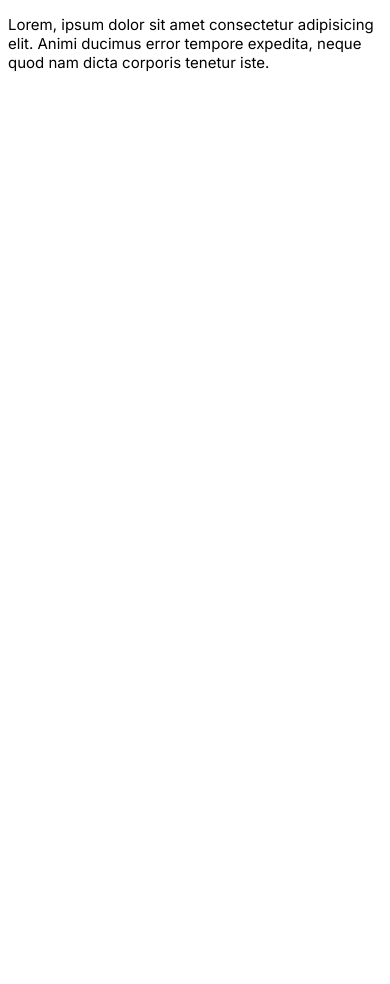
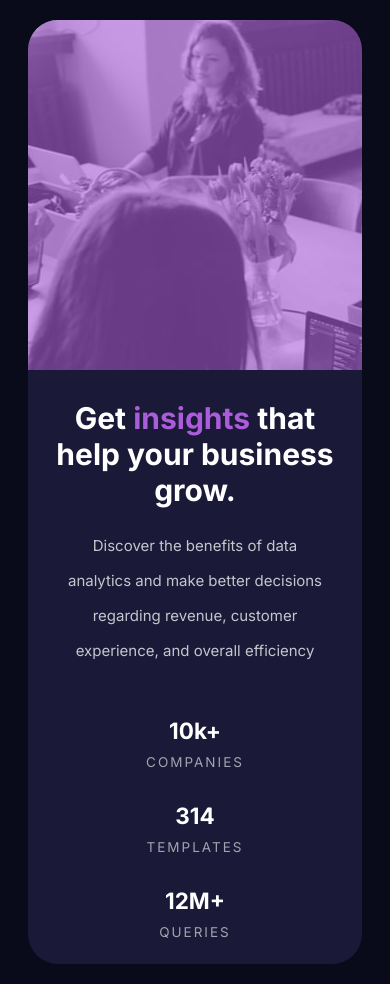
Before and after one commit to sarahalyahya/stats-card-comp, a plain HTML site: page index.html in a window 390 px wide. Before the commit the page ends 844 px from the top, so only its background shows below. Drawn offline with Linux system fonts and the light colour scheme.

Commit message:
mobile-first

```diff
--- a/index.html
+++ b/index.html
@@ -14,9 +14,34 @@
     <title>Stats Card</title>
   </head>
   <body>
-    <p>
-      Lorem, ipsum dolor sit amet consectetur adipisicing elit. Animi ducimus
-      error tempore expedita, neque quod nam dicta corporis tenetur iste.
-    </p>
+    <div class="card">
+      <div class="card__header">
+        <div class="card__overlay"></div>
+      </div>
+      <div class="card__content">
+        <h1>
+          Get <span class="text--purple">insights</span> that help your business
+          grow.
+        </h1>
+        <p>
+          Discover the benefits of data analytics and make better decisions
+          regarding revenue, customer experience, and overall efficiency
+        </p>
+        <div class="card_content_stats">
+          <div>
+            <h2>10k+</h2>
+            <h3>COMPANIES</h3>
+          </div>
+          <div>
+            <h2>314</h2>
+            <h3>TEMPLATES</h3>
+          </div>
+          <div>
+            <h2>12M+</h2>
+            <h3>QUERIES</h3>
+          </div>
+        </div>
+      </div>
+    </div>
   </body>
 </html>
--- a/style.css
+++ b/style.css
@@ -4,19 +4,81 @@ html {
 
 :root {
   --bg-color: hsl(233, 47%, 7%);
-  --card-bg: #hsl(244, 38%, 16%);
-  --accent-color: #hsl(277, 64%, 61%);
-  --headings: #hsl(0, 0%, 100%);
+  --card-bg: hsl(244, 38%, 16%);
+  --accent-color: hsl(277, 64%, 61%);
+  --headings: hsl(0, 0%, 100%);
   --paragraph: hsla(0, 0%, 100%, 0.75);
   --stat-headings: hsla(0, 0%, 100%, 0.6);
 }
 
 body {
+  background: var(--bg-color);
+  color: white;
   font-size: 1.5rem;
   font-family: "Inter", Arial, Helvetica, sans-serif;
-  /* font-family: 'Lexend Deca', sans-serif; */
 }
 
+.text--purple {
+  color: var(--accent-color);
+}
+.card {
+  background: var(--card-bg);
+  display: flex;
+  flex-direction: column;
+  overflow: hidden;
+  margin: 2rem 2rem;
+  border-radius: 30px;
+  justify-content: center;
+  align-items: center;
+  text-align: center;
+}
+
+.card__header {
+  position: relative;
+  background: url("img/image-header-mobile.jpg");
+  width: 100%;
+  height: 35rem;
+}
+
+.card__overlay {
+  position: absolute;
+  background: hsla(277, 64%, 61%, 0.6);
+  top: 0;
+  left: 0;
+  width: 100%;
+  height: 100%;
+}
+
+.card__content {
+  width: 90%;
+  padding: 1rem 2rem;
+}
+
+.card__content p {
+  color: var(--paragraph);
+  font-weight: 400;
+  align-self: center;
+  line-height: 3.5rem;
+  padding: 0 2rem;
+  margin-bottom: 3rem;
+}
+
+.card_content_stats {
+  display: flex;
+  flex-direction: column;
+}
+
+.card_content_stats h2 {
+  margin-bottom: 1rem;
+}
+
+.card_content_stats h3 {
+  color: var(--stat-headings);
+  margin-top: 0;
+  font-weight: 400;
+  font-size: 1.35rem;
+  letter-spacing: 0.2rem;
+}
 /* The designs were created to the following widths:
 
 - Mobile: 375px
```
